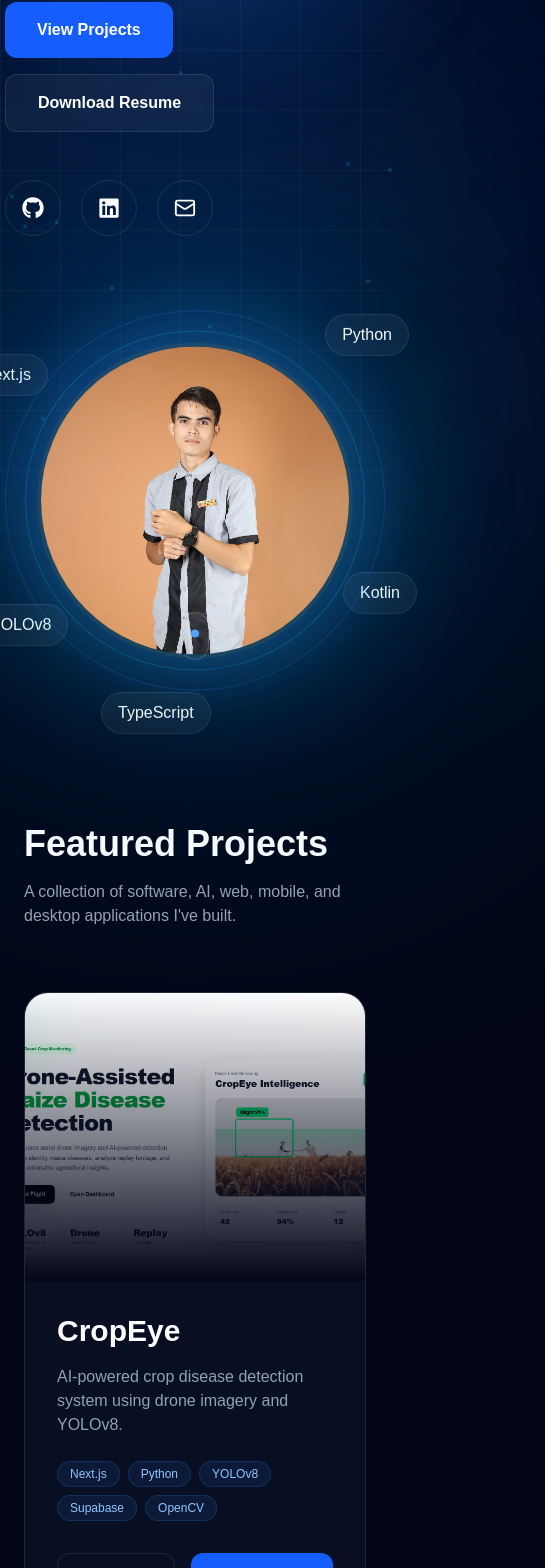
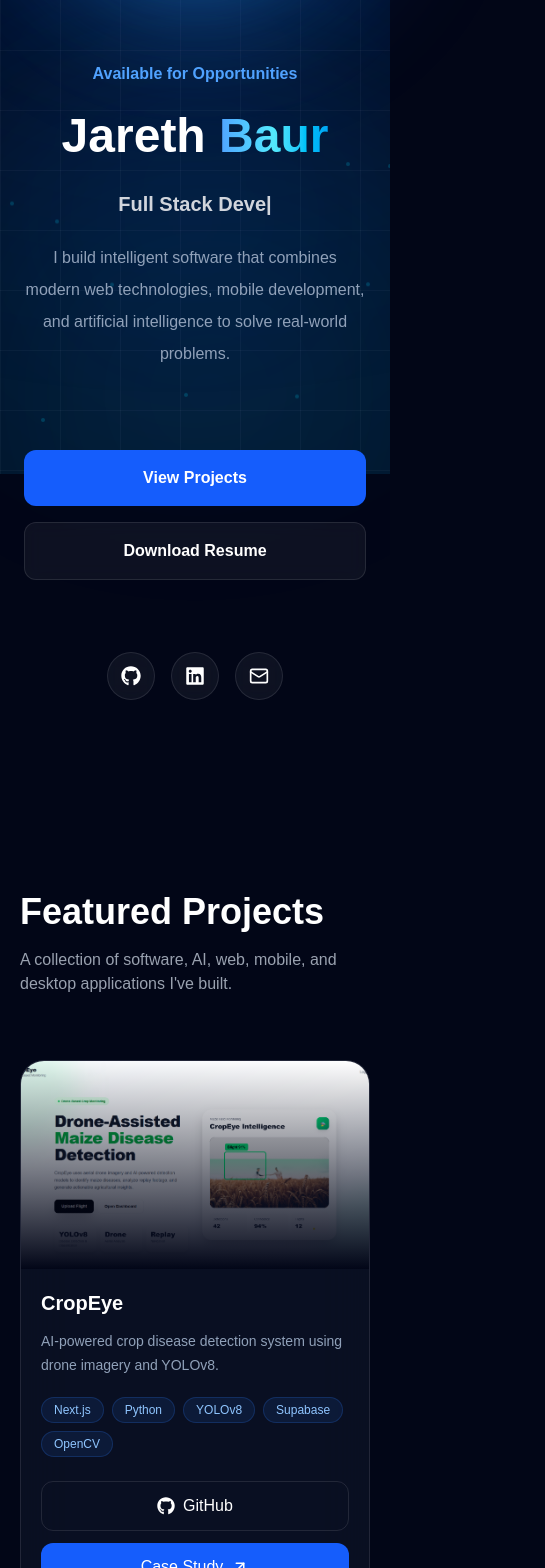
Before and after one commit to Jareth-Baur/my-portfolio, a Next.js app: page / in a window 390 px wide. Shown: the part 370-1938 px from the top of the page, 545 px wide, since content can reach past the window. Built offline with nearby package versions, Linux system fonts and the light colour scheme.

Commit message:
style: improve mobile responsiveness across UI components

```diff
--- a/src/components/Background.tsx
+++ b/src/components/Background.tsx
@@ -1,10 +1,26 @@
+"use client";
+
+import { useMemo } from "react";
+
 export default function Background() {
+  const particles = useMemo(
+    () =>
+      Array.from({ length: 25 }).map(() => ({
+        left: Math.random() * 100,
+        top: Math.random() * 100,
+        duration: 5 + Math.random() * 8,
+      })),
+    []
+  );
+
   return (
-    <>
-      <div className="grid-bg" />
+    <div className="pointer-events-none fixed inset-0 -z-50 overflow-hidden">
+      {/* Grid */}
+      <div className="grid-bg absolute inset-0" />
 
+      {/* Top Left Glow */}
       <div
-        className="blur-circle"
+        className="blur-circle absolute h-[280px] w-[280px] sm:h-[380px] sm:w-[380px] lg:h-[450px] lg:w-[450px]"
         style={{
           background: "#2563eb",
           top: "-150px",
@@ -12,28 +28,33 @@ export default function Background() {
         }}
       />
 
+      {/* Bottom Right Glow */}
       <div
-        className="blur-circle"
+        className="blur-circle absolute h-[280px] w-[280px] sm:h-[380px] sm:w-[380px] lg:h-[450px] lg:w-[450px]"
         style={{
           background: "#0ea5e9",
-          bottom: "-250px",
-          right: "-100px",
+          bottom: "-220px",
+          right: "-120px",
           animationDelay: "6s",
         }}
       />
+
+      {/* Floating Particles */}
       <div className="absolute inset-0 opacity-20">
-        {Array.from({ length: 25 }).map((_, i) => (
+        {particles.map((particle, i) => (
           <div
             key={i}
-            className="absolute h-1 w-1 rounded-full bg-cyan-400"
+            className={`absolute h-1 w-1 rounded-full bg-cyan-400 ${
+              i > 14 ? "hidden md:block" : ""
+            }`}
             style={{
-              left: `${Math.random() * 100}%`,
-              top: `${Math.random() * 100}%`,
-              animation: `float ${5 + Math.random() * 8}s infinite`,
+              left: `${particle.left}%`,
+              top: `${particle.top}%`,
+              animation: `float ${particle.duration}s infinite`,
             }}
           />
         ))}
       </div>
-    </>
+    </div>
   );
 }
--- a/src/components/Navbar.tsx
+++ b/src/components/Navbar.tsx
@@ -1,38 +1,66 @@
 "use client";
 
+import { useState } from "react";
 import Link from "next/link";
+import { Menu, X } from "lucide-react";
 
-const links = [
-  "About",
-  "Skills",
-  "Projects",
-  "Contact",
-];
+const links = ["About", "Skills", "Projects", "Contact"];
 
 export default function Navbar() {
+  const [isOpen, setIsOpen] = useState(false);
+
   return (
-    <header className="fixed left-0 top-0 z-50 w-full">
+    <header className="fixed inset-x-0 top-0 z-50">
+      <nav className="mx-auto mt-4 flex w-[95%] max-w-7xl items-center justify-between rounded-full border border-white/10 bg-slate-950/70 px-5 py-4 backdrop-blur-xl sm:px-8">
+        {/* Logo */}
+        <Link href="/" className="text-xl font-bold tracking-wide">
+          Jareth<span className="text-blue-500">.</span>
+        </Link>
 
-      <nav className="mx-auto mt-6 flex max-w-6xl items-center justify-between rounded-full border border-white/10 bg-white/5 px-8 py-4 backdrop-blur-xl">
-
-        <h1 className="text-xl font-bold">
-          Jareth<span className="text-blue-500">.</span>
-        </h1>
-
-        <div className="hidden gap-8 md:flex">
+        {/* Desktop Navigation */}
+        <div className="hidden items-center gap-8 md:flex">
           {links.map((link) => (
             <Link
               key={link}
               href={`#${link.toLowerCase()}`}
-              className="transition hover:text-blue-400"
+              className="transition-colors duration-300 hover:text-blue-400"
             >
               {link}
             </Link>
           ))}
         </div>
 
+        {/* Mobile Menu Button */}
+        <button
+          onClick={() => setIsOpen(!isOpen)}
+          className="rounded-lg p-2 transition hover:bg-white/10 md:hidden"
+          aria-label="Toggle menu"
+        >
+          {isOpen ? <X size={22} /> : <Menu size={22} />}
+        </button>
       </nav>
 
+      {/* Mobile Menu */}
+      <div
+        className={`mx-auto mt-3 w-[95%] max-w-7xl overflow-hidden rounded-3xl border border-white/10 bg-slate-950/90 backdrop-blur-xl transition-all duration-300 md:hidden ${
+          isOpen
+            ? "max-h-96 opacity-100"
+            : "max-h-0 border-transparent opacity-0"
+        }`}
+      >
+        <div className="flex flex-col py-2">
+          {links.map((link) => (
+            <Link
+              key={link}
+              href={`#${link.toLowerCase()}`}
+              onClick={() => setIsOpen(false)}
+              className="px-6 py-4 transition-colors hover:bg-white/5 hover:text-blue-400"
+            >
+              {link}
+            </Link>
+          ))}
+        </div>
+      </div>
     </header>
   );
 }
--- a/src/components/hero/FloatingBadge.tsx
+++ b/src/components/hero/FloatingBadge.tsx
@@ -17,14 +17,13 @@ export default function FloatingBadge({
         y: [0, -10, 0],
       }}
       transition={{
+        duration: 3,
         repeat: Infinity,
-        duration: 3,
+        ease: "easeInOut",
       }}
-      className={`absolute rounded-full border border-white/10 bg-white/5 px-4 py-2 backdrop-blur-xl ${className}`}
+      className={`absolute hidden rounded-full border border-white/10 bg-slate-900/70 px-4 py-2 text-sm font-medium whitespace-nowrap text-white shadow-lg backdrop-blur-xl lg:flex ${className}`}
     >
-      <p className="font-medium">
-        {title}
-      </p>
+      {title}
     </motion.div>
   );
 }
--- a/src/components/hero/Hero.tsx
+++ b/src/components/hero/Hero.tsx
@@ -10,19 +10,20 @@ import HeroImage from "./HeroImage";
 
 export default function Hero() {
   return (
-    <section className="relative flex min-h-screen items-center justify-center">
+    <section className="relative flex min-h-[100svh] items-center overflow-hidden py-28 lg:min-h-screen lg:py-0">
       {/* Premium background glow */}
-      <div className="absolute inset-0 -z-10">
-        <div className="absolute left-1/2 top-1/2 h-[700px] w-[700px] -translate-x-1/2 -translate-y-1/2 rounded-full bg-blue-600/10 blur-[180px]" />
+      <div className="absolute inset-0 -z-10 overflow-hidden">
+        <div className="absolute left-1/2 top-1/2 h-[350px] w-[350px] -translate-x-1/2 -translate-y-1/2 rounded-full bg-blue-600/10 blur-[120px] sm:h-[500px] sm:w-[500px] lg:h-[700px] lg:w-[700px] lg:blur-[180px]" />
       </div>
-      <div className="mx-auto grid max-w-7xl items-center gap-20 px-6 lg:grid-cols-2">
+
+      <div className="mx-auto grid w-full max-w-7xl items-center gap-16 px-6 sm:px-8 lg:grid-cols-2 lg:gap-20 lg:px-10 xl:px-0">
         {/* LEFT */}
-        <div>
+        <div className="order-2 text-center lg:order-1 lg:text-left">
           <motion.p
             initial={{ opacity: 0, y: 20 }}
             animate={{ opacity: 1, y: 0 }}
             transition={{ delay: 0.2 }}
-            className="mb-6 font-semibold text-blue-400"
+            className="mb-5 font-semibold text-blue-400"
           >
             Available for Opportunities
           </motion.p>
@@ -31,7 +32,7 @@ export default function Hero() {
             initial={{ opacity: 0 }}
             animate={{ opacity: 1 }}
             transition={{ delay: 0.4 }}
-            className="text-6xl font-black md:text-8xl"
+            className="text-5xl font-black leading-tight sm:text-6xl md:text-7xl lg:text-8xl"
           >
             Jareth{" "}
             <span className="bg-gradient-to-r from-blue-400 via-cyan-300 to-sky-500 bg-clip-text text-transparent">
@@ -43,7 +44,7 @@ export default function Hero() {
             initial={{ opacity: 0 }}
             animate={{ opacity: 1 }}
             transition={{ delay: 0.8 }}
-            className="mt-8 text-2xl font-semibold text-gray-300 md:text-4xl"
+            className="mt-6 text-xl font-semibold text-gray-300 sm:text-2xl md:text-3xl lg:text-4xl"
           >
             <TypeAnimation
               sequence={[
@@ -65,23 +66,31 @@ export default function Hero() {
             initial={{ opacity: 0 }}
             animate={{ opacity: 1 }}
             transition={{ delay: 1 }}
-            className="mt-8 max-w-2xl text-lg leading-8 text-slate-400"
+            className="mx-auto mt-6 max-w-2xl text-base leading-8 text-slate-400 sm:text-lg lg:mx-0"
           >
-            I build intelligent software that combines modern web technologies,
-            mobile development, and artificial intelligence to solve real-world
-            problems.
+            I build intelligent software that combines modern web
+            technologies, mobile development, and artificial intelligence
+            to solve real-world problems.
           </motion.p>
 
-          <HeroButtons />
+          <div className="mt-10 flex justify-center lg:justify-start">
+            <HeroButtons />
+          </div>
 
-          <HeroSocials />
+          <div className="mt-8 flex justify-center lg:justify-start">
+            <HeroSocials />
+          </div>
         </div>
 
         {/* RIGHT */}
-        <HeroImage />
+        <div className="order-1 flex justify-center lg:order-2 lg:justify-end">
+          <HeroImage />
+        </div>
       </div>
 
-      <ScrollIndicator />
+      <div className="hidden lg:block">
+        <ScrollIndicator />
+      </div>
     </section>
   );
 }
--- a/src/components/hero/HeroButtons.tsx
+++ b/src/components/hero/HeroButtons.tsx
@@ -1,21 +1,21 @@
 export default function HeroButtons() {
   return (
-    <div className="mt-10 flex flex-wrap gap-4">
-
+    <div className="mt-10 flex w-full flex-col gap-4 sm:w-auto sm:flex-row">
       <a
         href="#projects"
-        className="rounded-xl bg-blue-600 px-8 py-4 font-semibold transition hover:scale-105 hover:bg-blue-500"
+        className="flex items-center justify-center rounded-xl bg-blue-600 px-8 py-4 font-semibold transition-all duration-300 hover:scale-105 hover:bg-blue-500 focus:outline-none focus:ring-2 focus:ring-blue-400 sm:w-auto"
       >
         View Projects
       </a>
 
       <a
         href="/resume.pdf"
-        className="rounded-xl border border-white/10 bg-white/5 px-8 py-4 font-semibold backdrop-blur hover:border-blue-400"
+        target="_blank"
+        rel="noopener noreferrer"
+        className="flex items-center justify-center rounded-xl border border-white/10 bg-white/5 px-8 py-4 font-semibold backdrop-blur transition-all duration-300 hover:scale-105 hover:border-blue-400 hover:bg-white/10 focus:outline-none focus:ring-2 focus:ring-blue-400 sm:w-auto"
       >
         Download Resume
       </a>
-
     </div>
   );
 }
--- a/src/components/hero/HeroImage.tsx
+++ b/src/components/hero/HeroImage.tsx
@@ -2,8 +2,9 @@
 
 import { motion, useMotionValue, useSpring } from "framer-motion";
 import { useEffect } from "react";
+import Image from "next/image";
+
 import FloatingBadge from "./FloatingBadge";
-import Image from "next/image";
 
 export default function HeroImage() {
   const mouseX = useMotionValue(0);
@@ -20,6 +21,9 @@ export default function HeroImage() {
   });
 
   useEffect(() => {
+    // Skip mouse tracking on touch devices
+    if ("ontouchstart" in window) return;
+
     const move = (e: MouseEvent) => {
       mouseX.set((window.innerWidth / 2 - e.clientX) / 40);
       mouseY.set((e.clientY - window.innerHeight / 2) / 40);
@@ -28,18 +32,15 @@ export default function HeroImage() {
     window.addEventListener("mousemove", move);
 
     return () => window.removeEventListener("mousemove", move);
-  }, []);
+  }, [mouseX, mouseY]);
 
   return (
-    <div className="relative flex items-center justify-center">
+    <div className="relative flex w-full items-center justify-center">
+      {/* Floating Tech Badges */}
       <FloatingBadge title="Next.js" className="-left-10 top-10" />
-
       <FloatingBadge title="Python" className="-right-6 top-0" />
-
       <FloatingBadge title="YOLOv8" className="-left-8 bottom-12" />
-
       <FloatingBadge title="Kotlin" className="-right-8 bottom-20" />
-
       <FloatingBadge title="TypeScript" className="left-24 -bottom-10" />
 
       <motion.div
@@ -48,19 +49,19 @@ export default function HeroImage() {
           rotateY,
         }}
         animate={{
-          y: [0, -12, 0],
+          y: [0, -10, 0],
         }}
         transition={{
           duration: 5,
           repeat: Infinity,
           ease: "easeInOut",
         }}
-        className="relative h-[380px] w-[380px]"
+        className="relative h-64 w-64 sm:h-72 sm:w-72 md:h-80 md:w-80 lg:h-[380px] lg:w-[380px]"
       >
-        {/* Background glow */}
+        {/* Glow */}
         <div className="absolute inset-0 rounded-full bg-gradient-to-br from-blue-500/30 via-cyan-400/20 to-sky-500/30 blur-3xl" />
 
-        {/* Animated outer rings */}
+        {/* Rotating Rings */}
         <motion.div
           animate={{ rotate: 360 }}
           transition={{
@@ -78,26 +79,29 @@ export default function HeroImage() {
             repeat: Infinity,
             ease: "linear",
           }}
-          className="absolute inset-5 rounded-full border border-cyan-400/20"
+          className="absolute inset-4 sm:inset-5 rounded-full border border-cyan-400/20"
         />
 
         <motion.div
-          animate={{ scale: [1, 1.03, 1] }}
+          animate={{
+            scale: [1, 1.03, 1],
+          }}
           transition={{
             duration: 3,
             repeat: Infinity,
             ease: "easeInOut",
           }}
-          className="absolute inset-10 rounded-full border border-white/10"
+          className="absolute inset-8 sm:inset-10 rounded-full border border-white/10"
         />
 
-        {/* Image */}
-        <div className="absolute inset-8 overflow-hidden rounded-full border-4 border-white/10 shadow-[0_0_80px_rgba(59,130,246,0.35)] transition-all duration-500 hover:scale-105 hover:border-blue-400 hover:shadow-[0_0_120px_rgba(59,130,246,0.7)]">
+        {/* Profile Image */}
+        <div className="absolute inset-6 overflow-hidden rounded-full border-4 border-white/10 shadow-[0_0_80px_rgba(59,130,246,0.35)] transition-all duration-500 hover:scale-105 hover:border-blue-400 hover:shadow-[0_0_120px_rgba(59,130,246,0.7)] sm:inset-8">
           <Image
             src="/next.JPG"
             alt="Jareth Baur"
             fill
             priority
+            sizes="(max-width: 640px) 256px, (max-width: 768px) 320px, 380px"
             className="object-cover"
           />
         </div>
--- a/src/components/hero/HeroSocials.tsx
+++ b/src/components/hero/HeroSocials.tsx
@@ -3,15 +3,15 @@ import { Mail } from "lucide-react";
 
 export default function HeroSocials() {
   return (
-    <div className="mt-12 flex gap-5">
+    <div className="mt-10 flex justify-center gap-4 lg:justify-start">
       <a
         href="https://github.com/Jareth-Baur"
         target="_blank"
         rel="noopener noreferrer"
         aria-label="GitHub"
-        className="rounded-full border border-white/10 p-4 transition hover:border-blue-500 hover:bg-blue-500/20"
+        className="flex h-12 w-12 items-center justify-center rounded-full border border-white/10 bg-white/5 backdrop-blur-md transition-all duration-300 hover:scale-110 hover:border-blue-500 hover:bg-blue-500/20 focus:outline-none focus:ring-2 focus:ring-blue-400"
       >
-        <FaGithub size={22} />
+        <FaGithub size={20} />
       </a>
 
       <a
@@ -19,17 +19,17 @@ export default function HeroSocials() {
         target="_blank"
         rel="noopener noreferrer"
         aria-label="LinkedIn"
-        className="rounded-full border border-white/10 p-4 transition hover:border-blue-500 hover:bg-blue-500/20"
+        className="flex h-12 w-12 items-center justify-center rounded-full border border-white/10 bg-white/5 backdrop-blur-md transition-all duration-300 hover:scale-110 hover:border-blue-500 hover:bg-blue-500/20 focus:outline-none focus:ring-2 focus:ring-blue-400"
       >
-        <FaLinkedin size={22} />
+        <FaLinkedin size={20} />
       </a>
 
       <a
         href="mailto:jarethbaur0223@gmail.com"
         aria-label="Email"
-        className="rounded-full border border-white/10 p-4 transition hover:border-blue-500 hover:bg-blue-500/20"
+        className="flex h-12 w-12 items-center justify-center rounded-full border border-white/10 bg-white/5 backdrop-blur-md transition-all duration-300 hover:scale-110 hover:border-blue-500 hover:bg-blue-500/20 focus:outline-none focus:ring-2 focus:ring-blue-400"
       >
-        <Mail size={22} />
+        <Mail size={20} />
       </a>
     </div>
   );
--- a/src/components/hero/ScrollIndicator.tsx
+++ b/src/components/hero/ScrollIndicator.tsx
@@ -5,25 +5,23 @@ import { motion } from "framer-motion";
 export default function ScrollIndicator() {
   return (
     <motion.div
-      animate={{
-        y: [0, 10, 0],
+      animate={{ y: [0, 10, 0] }}
+      transition={{
+        duration: 1.5,
+        repeat: Infinity,
+        ease: "easeInOut",
       }}
-      transition={{
-        repeat: Infinity,
-        duration: 1.5,
-      }}
-      className="absolute bottom-10 left-1/2 -translate-x-1/2"
+      className="absolute bottom-8 left-1/2 hidden -translate-x-1/2 lg:block"
     >
-      <div className="flex h-12 w-7 justify-center rounded-full border border-white/20">
+      <div className="flex h-12 w-7 justify-center rounded-full border border-white/20 bg-white/5 backdrop-blur-sm">
         <motion.div
-          animate={{
-            y: [2, 18, 2],
+          animate={{ y: [2, 18, 2] }}
+          transition={{
+            duration: 1.5,
+            repeat: Infinity,
+            ease: "easeInOut",
           }}
-          transition={{
-            repeat: Infinity,
-            duration: 1.5,
-          }}
-          className="mt-2 h-2 w-2 rounded-full bg-blue-400"
+          className="mt-2 h-2 w-2 rounded-full bg-blue-400 shadow-[0_0_10px_rgba(96,165,250,0.8)]"
         />
       </div>
     </motion.div>
--- a/src/components/projects/ProjectCard.tsx
+++ b/src/components/projects/ProjectCard.tsx
@@ -15,65 +15,62 @@ interface Props {
 export default function ProjectCard({ project }: Props) {
   return (
     <motion.div
-      whileHover={{
-        y: -10,
-      }}
+      whileHover={{ y: -8 }}
       className="
-      group
-      overflow-hidden
-      rounded-3xl
-      border
-      border-white/10
-      bg-slate-900/60
-      backdrop-blur-xl
+        group overflow-hidden rounded-3xl
+        border border-white/10
+        bg-slate-900/60 backdrop-blur-xl
+        transition-all duration-300
       "
     >
+      {/* IMAGE */}
       <div className="relative overflow-hidden">
         <Image
           src={project.image}
           alt={project.title}
           width={800}
           height={450}
-          className="h-72 w-full object-cover transition duration-700 group-hover:scale-110"
+          className="
+            h-52 w-full object-cover
+            sm:h-60 md:h-64 lg:h-72
+            transition duration-700
+            group-hover:scale-110
+          "
         />
 
-        <div
-          className="
-          absolute
-          inset-0
-          bg-gradient-to-t
-          from-slate-950
-          to-transparent
-          "
-        />
+        <div className="absolute inset-0 bg-gradient-to-t from-slate-950 to-transparent" />
       </div>
 
-      <div className="p-8">
-        <h2 className="text-3xl font-bold">{project.title}</h2>
+      {/* CONTENT */}
+      <div className="p-5 sm:p-6 md:p-8">
+        <h2 className="text-xl font-bold sm:text-2xl md:text-3xl">
+          {project.title}
+        </h2>
 
-        <p className="mt-4 text-slate-400">{project.description}</p>
+        <p className="mt-3 text-sm leading-6 text-slate-400 sm:text-base">
+          {project.description}
+        </p>
 
-        <div className="mt-6 flex flex-wrap gap-2">
+        {/* TECH STACK */}
+        <div className="mt-5 flex flex-wrap gap-2 sm:mt-6">
           {project.technologies.map((tech: string) => (
             <TechBadge key={tech} tech={tech} />
           ))}
         </div>
 
-        <div className="mt-8 flex gap-4">
+        {/* ACTIONS */}
+        <div className="mt-6 flex flex-col gap-3 sm:flex-row sm:gap-4 sm:mt-8">
           <Link
             href={project.github}
             target="_blank"
             className="
-            flex
-            items-center
-            gap-2
-            rounded-xl
-            border
-            border-white/10
-            px-5
-            py-3
-            transition
-            hover:border-blue-500
+              flex items-center justify-center gap-2
+              rounded-xl border border-white/10
+              px-4 py-3 sm:px-5
+              transition
+              hover:border-blue-500 hover:bg-white/5
+              focus:outline-none focus:ring-2 focus:ring-blue-400
+              w-full sm:w-auto
             "
           >
             <FaGithub size={18} />
@@ -83,15 +80,13 @@ export default function ProjectCard({ project }: Props) {
           <Link
             href={`/projects/${project.slug}`}
             className="
-            flex
-            items-center
-            gap-2
-            rounded-xl
-            bg-blue-600
-            px-5
-            py-3
-            transition
-            hover:bg-blue-500
+              flex items-center justify-center gap-2
+              rounded-xl bg-blue-600
+              px-4 py-3 sm:px-5
+              transition
+              hover:bg-blue-500
+              focus:outline-none focus:ring-2 focus:ring-blue-400
+              w-full sm:w-auto
             "
           >
             Case Study
--- a/src/components/projects/Projects.tsx
+++ b/src/components/projects/Projects.tsx
@@ -7,24 +7,31 @@ export default function Projects() {
   return (
     <section
       id="projects"
-      className="mx-auto max-w-7xl px-6 py-32"
+      className="mx-auto max-w-7xl px-5 py-20 sm:px-6 sm:py-24 lg:px-8 lg:py-32"
     >
+      {/* Title */}
       <SectionTitle
         title="Featured Projects"
         subtitle="A collection of software, AI, web, mobile, and desktop applications I've built."
       />
 
-      <div className="grid gap-10 lg:grid-cols-2">
-
+      {/* Grid */}
+      <div
+        className="
+          mt-10 grid gap-6
+          sm:gap-8
+          lg:gap-10
+          grid-cols-1
+          lg:grid-cols-2
+        "
+      >
         {projects.map((project) => (
           <ProjectCard
             key={project.title}
             project={project}
           />
         ))}
-
       </div>
-
     </section>
   );
 }
```
